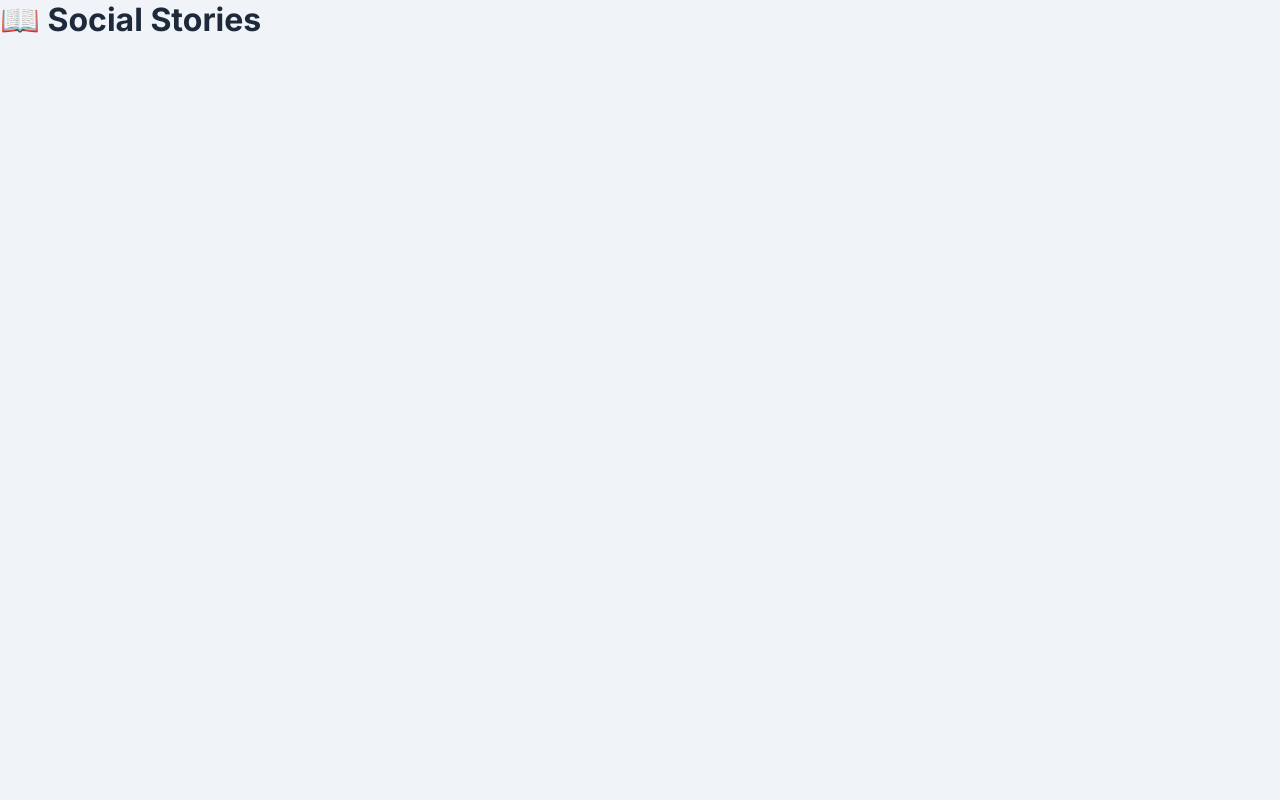
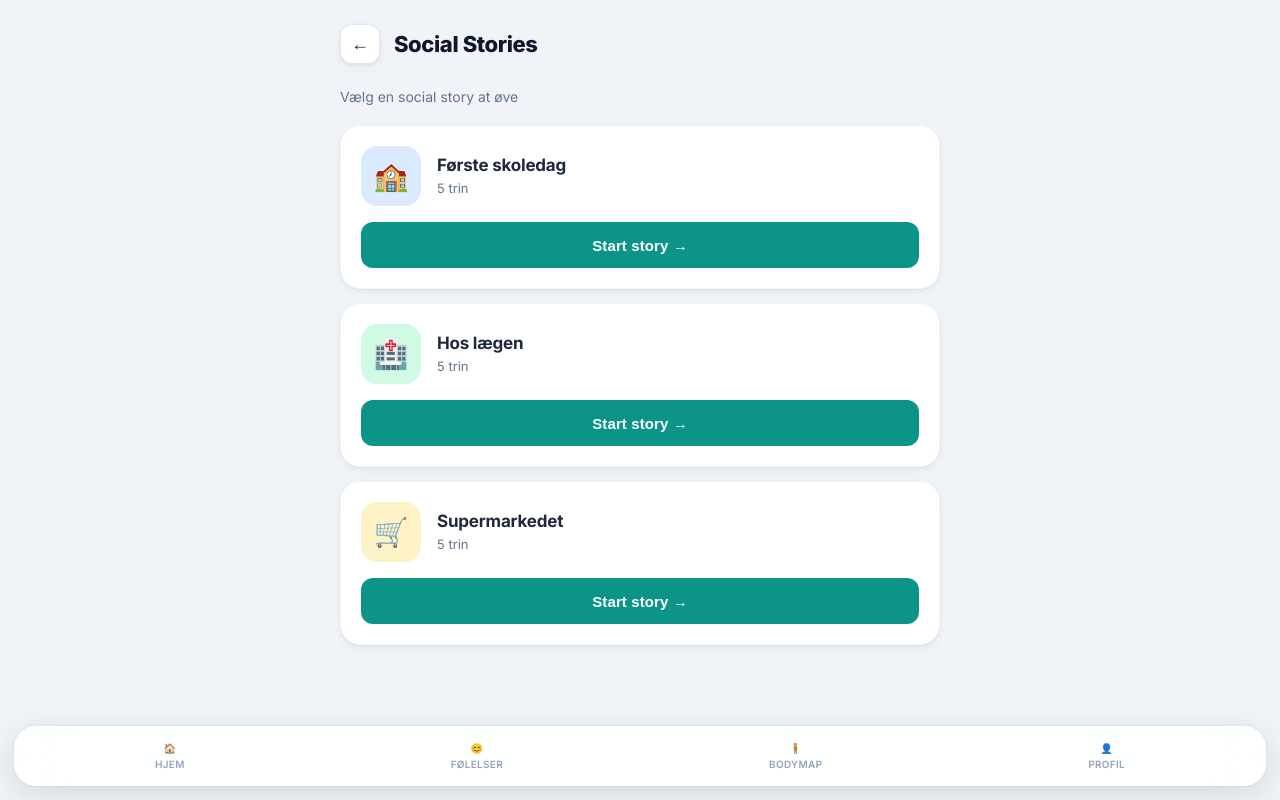
Before and after one commit to talhaahussein-design/St-tteguide, a React (Vite) app: page /St-tteguide/stories in a window 1280 px wide. Built offline with nearby package versions, Linux system fonts and the light colour scheme.

Commit message:
Implement social stories feature in Stories component

```diff
--- a/src/pages/Stories.jsx
+++ b/src/pages/Stories.jsx
@@ -1,3 +1,112 @@
+import { useState } from "react";
+import PageLayout from "../components/PageLayout";
+
+const stories = [
+  {
+    title: "Første skoledag",
+    emoji: "🏫",
+    color: "#DBEAFE",
+    steps: [
+      { emoji: "⏰", text: "Om morgenen vågner jeg og spiser morgenmad." },
+      { emoji: "🎒", text: "Jeg pakker min rygsæk med bøger og madpakke." },
+      { emoji: "🚶", text: "Jeg går til skolen med min forælder." },
+      { emoji: "👋", text: "Jeg hilser på læreren og finder min plads." },
+      { emoji: "😊", text: "Skoledagen slutter, og jeg tager hjem igen." },
+    ],
+  },
+  {
+    title: "Hos lægen",
+    emoji: "🏥",
+    color: "#D1FAE5",
+    steps: [
+      { emoji: "🚗", text: "Vi kører til lægehuset." },
+      { emoji: "🪑", text: "Vi venter i venteværelset." },
+      { emoji: "👨‍⚕️", text: "Lægen kalder mit navn, og vi går ind." },
+      { emoji: "🩺", text: "Lægen undersøger mig. Det er ikke farligt." },
+      { emoji: "🏠", text: "Vi tager hjem igen. Godt klaret!" },
+    ],
+  },
+  {
+    title: "Supermarkedet",
+    emoji: "🛒",
+    color: "#FEF3C7",
+    steps: [
+      { emoji: "📝", text: "Vi laver en indkøbsseddel hjemmefra." },
+      { emoji: "🚪", text: "Vi går ind i butikken." },
+      { emoji: "🛍️", text: "Vi finder varerne på listen." },
+      { emoji: "💳", text: "Vi betaler ved kassen." },
+      { emoji: "✅", text: "Vi er færdige og tager hjem!" },
+    ],
+  },
+];
+
 export default function Stories() {
-  return <h1>📖 Social Stories</h1>;
+  const [selected, setSelected] = useState(null);
+  const [step, setStep] = useState(0);
+
+  if (selected !== null) {
+    const story = stories[selected];
+    const current = story.steps[step];
+    return (
+      <PageLayout title={story.title}>
+        <div className="card" style={{ textAlign: "center", padding: "32px 24px", marginBottom: 16 }}>
+          <div style={{ fontSize: 80, marginBottom: 20 }}>{current.emoji}</div>
+          <p style={{ fontSize: 19, fontWeight: 600, color: "var(--slate-700)", lineHeight: 1.5 }}>
+            {current.text}
+          </p>
+        </div>
+
+        <div style={{ display: "flex", justifyContent: "center", gap: 8, marginBottom: 20 }}>
+          {story.steps.map((_, i) => (
+            <div key={i} style={{
+              width: i === step ? 28 : 10,
+              height: 10,
+              borderRadius: 5,
+              background: i === step ? "var(--teal-600)" : "var(--slate-200)",
+              transition: "width .2s",
+            }} />
+          ))}
+        </div>
+
+        <div style={{ display: "flex", gap: 12 }}>
+          {step > 0 && (
+            <button className="moduleButton" style={{ flex: 1, marginTop: 0 }}
+              onClick={() => setStep(s => s - 1)}>← Tilbage</button>
+          )}
+          {step < story.steps.length - 1 ? (
+            <button className="moduleButton" style={{ flex: 1, marginTop: 0 }}
+              onClick={() => setStep(s => s + 1)}>Næste →</button>
+          ) : (
+            <button className="moduleButton" style={{ flex: 1, marginTop: 0, background: "#16a34a" }}
+              onClick={() => { setSelected(null); setStep(0); }}>Færdig ✓</button>
+          )}
+        </div>
+      </PageLayout>
+    );
+  }
+
+  return (
+    <PageLayout title="Social Stories">
+      <p style={{ color: "var(--slate-500)", fontSize: 14, marginBottom: 20 }}>
+        Vælg en social story at øve
+      </p>
+      <div className="moduleGrid">
+        {stories.map((story, i) => (
+          <div key={story.title} className="moduleCard"
+            onClick={() => { setSelected(i); setStep(0); }}>
+            <div className="moduleTop">
+              <div className="moduleIcon" style={{ background: story.color }}>
+                {story.emoji}
+              </div>
+              <div className="moduleContent">
+                <h2>{story.title}</h2>
+                <p>{story.steps.length} trin</p>
+              </div>
+            </div>
+            <button className="moduleButton">Start story →</button>
+          </div>
+        ))}
+      </div>
+    </PageLayout>
+  );
 }
```
